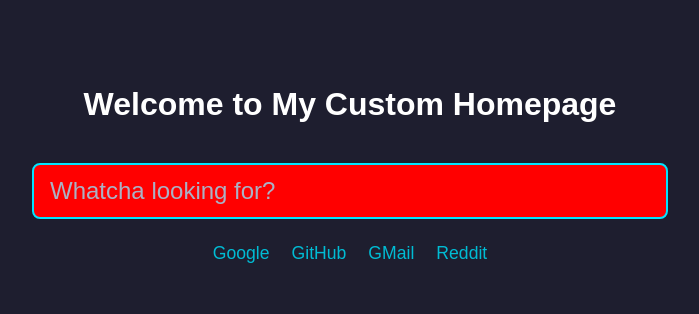
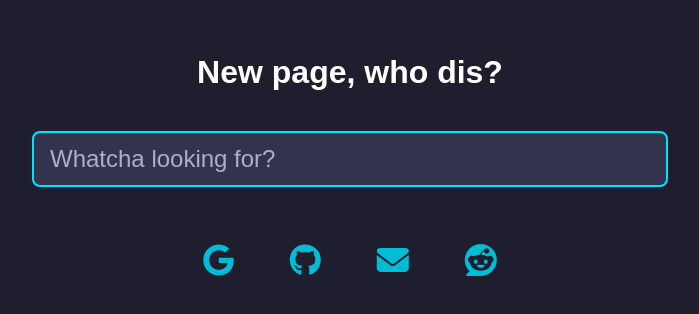
Before and after one commit to JamesThreadgill97/JamesThreadgill97.github.io, a plain HTML site: page index.html in a window 1280 px wide. Shown: the part 236-550 px from the top of the page, without its empty margins (290-989 px from the left). Drawn offline with Linux system fonts and the light colour scheme.

Commit message:
CSS changed

```diff
--- a/index.html
+++ b/index.html
@@ -6,25 +6,25 @@
   <title>jpgT Homepage</title>
   <link rel="icon" href="/assets/jt_favicon.png" type="image/x-icon">
   <link rel="stylesheet" href="style.css">
+  <link rel="stylesheet" href="https://cdnjs.cloudflare.com/ajax/libs/font-awesome/6.5.0/css/all.min.css">
 </head>
 <body>
-  <h1>Welcome to My Custom Homepage</h1>
+  <h1>New page, who dis?</h1>
 
   <!-- 🔍 Search Input -->
   <input
     id="custom-search"
     type="text"
     placeholder="Whatcha looking for?"
-    style="background: red;"
     autofocus
     onkeydown="handleSearch(event)"
   >
 
-  <div>
-    <a href="https://www.google.com">Google</a>
-    <a href="https://www.github.com">GitHub</a>
-    <a href="https://gmail.com">GMail</a>
-    <a href="https://reddit.com">Reddit</a>
+  <div class="icon-links">
+    <a href="https://www.google.com" title="Google"><i class="fab fa-google"></i></a>
+    <a href="https://www.github.com" title="GitHub"><i class="fab fa-github"></i></a>
+    <a href="https://gmail.com" title="GMail"><i class="fas fa-envelope"></i></a>
+    <a href="https://reddit.com" title="Reddit"><i class="fab fa-reddit"></i></a>
   </div>
 
   <!-- 🔧 JavaScript -->
--- a/style.css
+++ b/style.css
@@ -52,3 +52,20 @@ body {
     border-color: #00e5ff;
     background-color: #33334d;
   }
+  .icon-links {
+    display: flex;
+    gap: 1.5rem;
+    justify-content: center;
+    margin-top: 1rem;
+  }
+
+  .icon-links a {
+    font-size: 2rem;
+    color: #00bcd4;
+    transition: transform 0.2s ease, color 0.2s ease;
+  }
+
+  .icon-links a:hover {
+    transform: scale(1.2);
+    color: #00e5ff;
+  }
```
